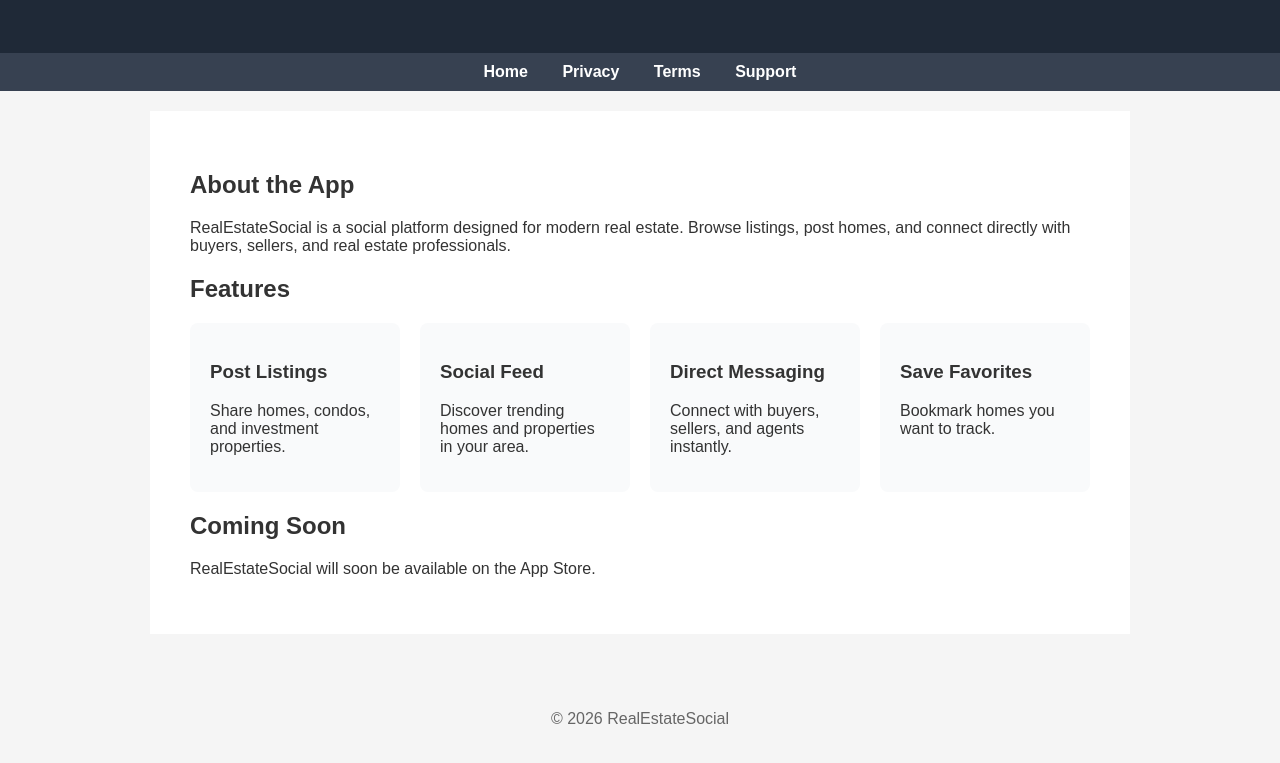
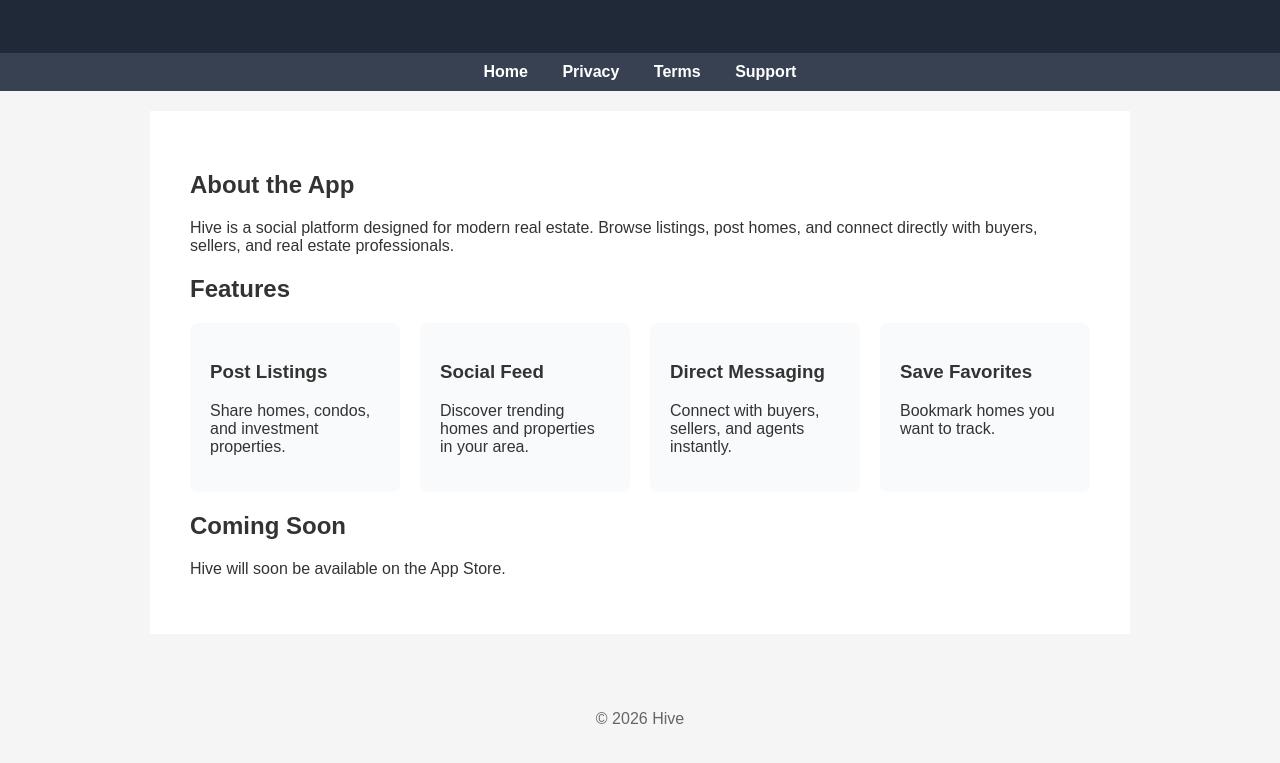
Before and after one commit to hiverealestateapptemp/hivewebsite, a plain HTML site: page index.html in a window 1280 px wide. Shown: the part 141-904 px from the top of the page. Drawn offline with Linux system fonts and the light colour scheme.

Commit message:
fixed text

```diff
--- a/index.html
+++ b/index.html
@@ -28,7 +28,7 @@
 
       <h2>About the App</h2>
       <p>
-        RealEstateSocial is a social platform designed for modern real estate.
+        Hive is a social platform designed for modern real estate.
         Browse listings, post homes, and connect directly with buyers, sellers,
         and real estate professionals.
       </p>
@@ -60,13 +60,13 @@
       </div>
 
       <h2>Coming Soon</h2>
-      <p>RealEstateSocial will soon be available on the App Store.</p>
+      <p>Hive will soon be available on the App Store.</p>
 
     </section>
   </main>
 
   <footer>
-    <p>© 2026 RealEstateSocial</p>
+    <p>© 2026 Hive</p>
   </footer>
 
 </body>
```
